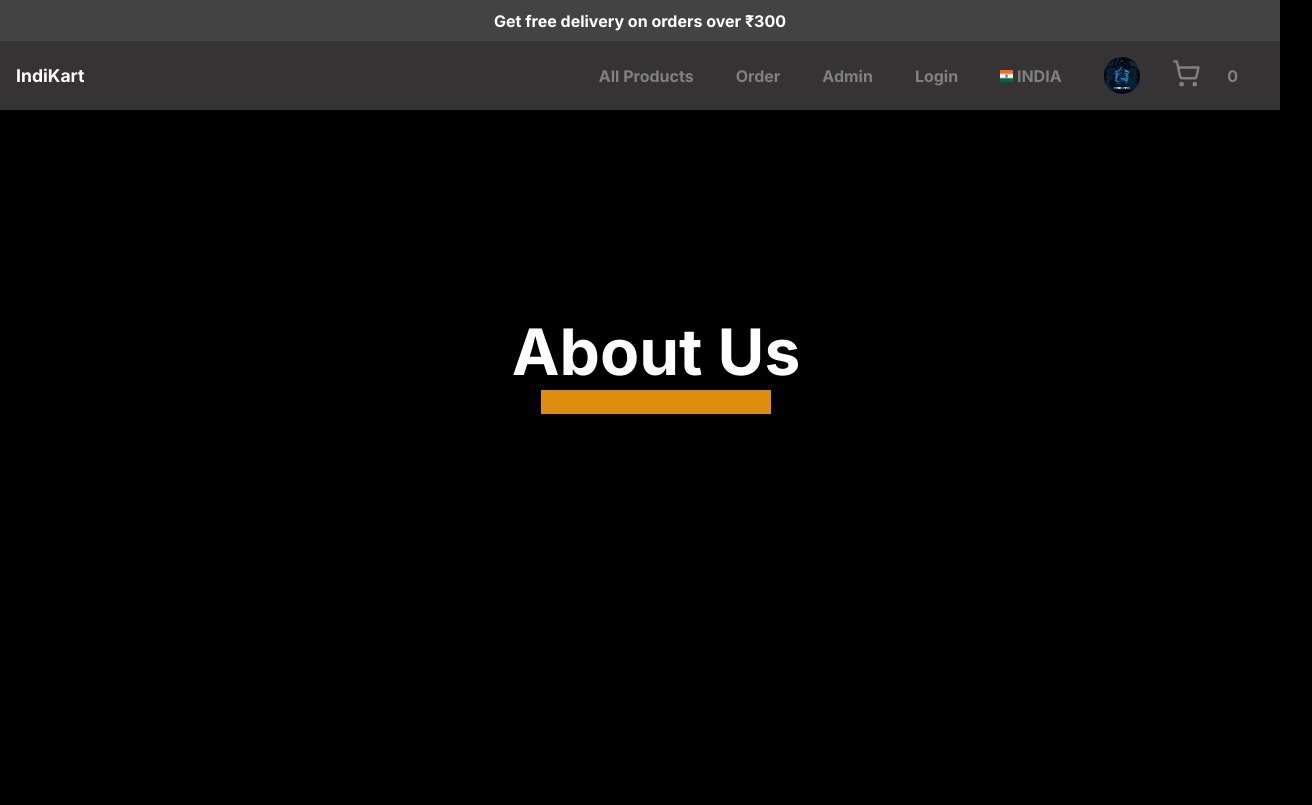
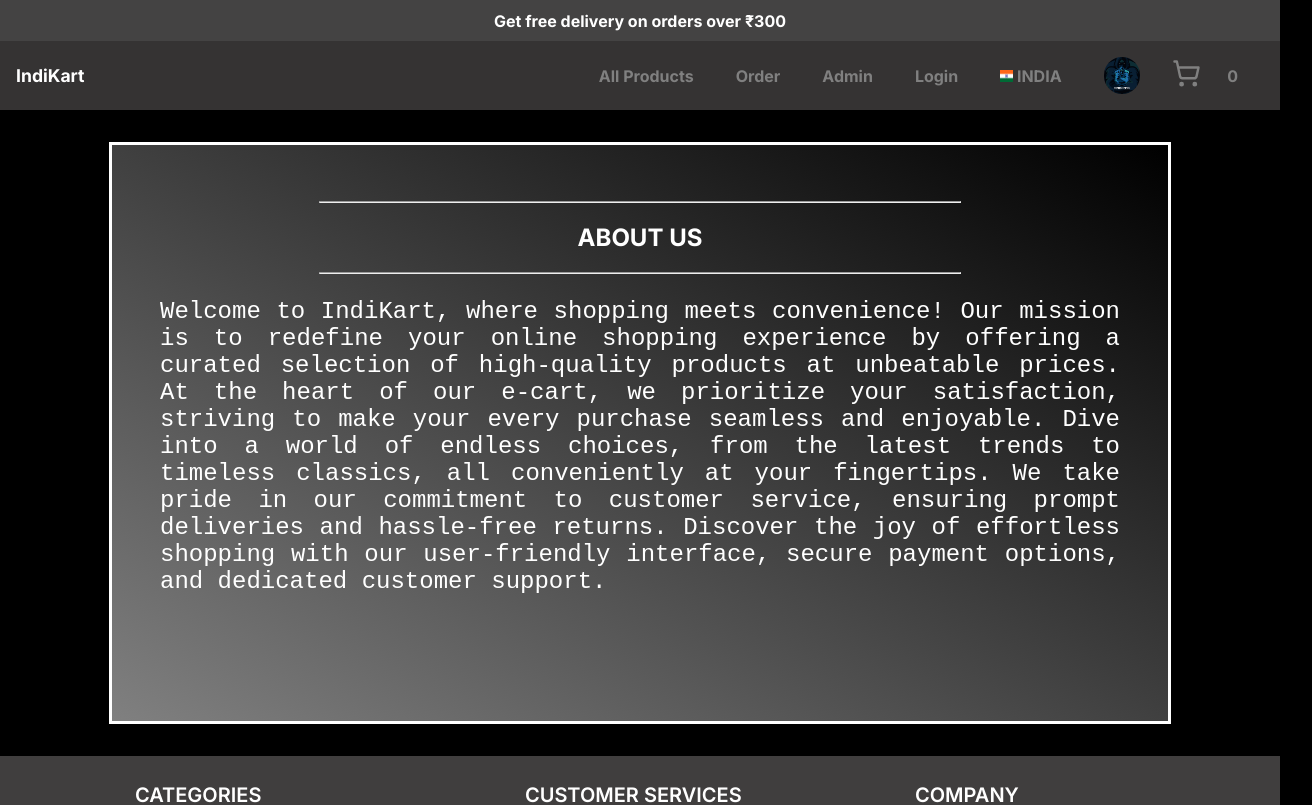
Before and after one commit to khushi-chaudhary29/IndiKart, a Next.js app: page /about in a window 1280 px wide. Shown: the top 805 px of the page, 1312 px wide, since content can reach past the window. Built offline with nearby package versions, Linux system fonts and the light colour scheme.

Commit message:
return and about by khushi

```diff
--- a/src/app/about/page.js
+++ b/src/app/about/page.js
@@ -4,9 +4,11 @@
 const About = () => {
   return (
     <main className='main'>
-      <div className={styles.Aboutheading}>
-        <h1>About Us</h1>
-        <p>Welcome to E-Indibus, where shopping meets convenience!
+      <div className={styles.MainAboutContainer}>
+        <hr className={styles.AboutUshr}></hr>
+        <h2 className={styles.MainAboutheading}>ABOUT US</h2>
+        <hr className={styles.AboutUshr}></hr>
+        <p className={styles.MainAboutpara}>Welcome to IndiKart, where shopping meets convenience!
           Our mission is to redefine your online shopping experience by offering a curated selection of high-quality products at unbeatable prices.
           At the heart of our e-cart, we prioritize your satisfaction, striving to make your every purchase seamless and enjoyable.
           Dive into a world of endless choices, from the latest trends to timeless classics, all conveniently at your fingertips.
--- a/src/app/contact/page.js
+++ b/src/app/contact/page.js
@@ -5,6 +5,7 @@
   return (
     <div className={styles.containerform}>
       <h3 className={styles.Cartheading}>Contact Us</h3>
+      <h6 className={styles.Contactpara}>You'll hear from us at the earliest!</h6>
       <form action="#" method="post">
         <input type="text" className={styles.fullname} placeholder="full Name" />
         <input type="email" className={styles.email} placeholder="Email" />
--- a/src/app/page.module.css
+++ b/src/app/page.module.css
@@ -696,15 +696,15 @@
 /*contact*/
 .containerform {
   position: relative;
-  top: 8rem;
-  margin: 10rem;
-  margin-left: 38rem;
+  align-items: center;
+  top: 2rem;
+  margin: 9rem;
+  margin-left: 43rem;
   background-color: white;
-  height: 28rem;
-  width: 30rem;
+  height: 31rem;
+  width: 29rem;
   margin-top: 1rem;
   border-radius: 1rem;
-  font-weight: 700;
 }
 
 .Cartheading {
@@ -712,6 +712,14 @@
   justify-content: center;
   padding-top: 2rem;
   font-size: 1.5rem;
+  color: black;
+}
+
+.Contactpara {
+  display: flex;
+  color: black;
+  justify-content: center;
+  font-size: 0.9rem;
 }
 
 .fullname {
@@ -816,35 +824,32 @@
   margin-left: 55rem;
 }
 
-/* About*/
-.Aboutheading {
-  width: 90%;
-  justify-content: center;
-  align-items: center;
-  text-align: center;
-  margin: 5rem auto;
-  padding: 5rem;
+/*ABOUT US AND RETURN*/
+.AboutUshr {
+  width: 40rem;
 }
 
-.Aboutheading h1 {
-  font-size: 4rem;
-  margin-bottom: 2.5rem;
-  position: relative;
+.MainAboutContainer {
+  border: solid;
+  width: 60rem;
+  height: 30rem;
+  margin: auto;
+  margin-top: 2rem;
+  margin-bottom: 2rem;
+  padding: 3rem;
+  background-image: linear-gradient(to top right, gray, black);
+  text-align: center;
 }
 
-.Aboutheading h1::after {
-  content: "";
-  width: 20%;
-  height: 1.5rem;
-  display: block;
-  margin: 0 auto;
-  background-color: #e91e;
-
+.MainAboutheading {
+  text-shadow: #0d0c0c;
+  text-align: center;
 }
 
-.Aboutheading p {
-  font-size: 2rem;
-  color: black;
+.MainAboutpara {
+  text-align: justify;
+  font-family: 'Courier New', Courier, monospace;
+  font-size: 1.5rem;
 }
 
 /* return */
```
Also changed, not shown: src/app/returnpolicy/page.js (+7 -5 lines).
